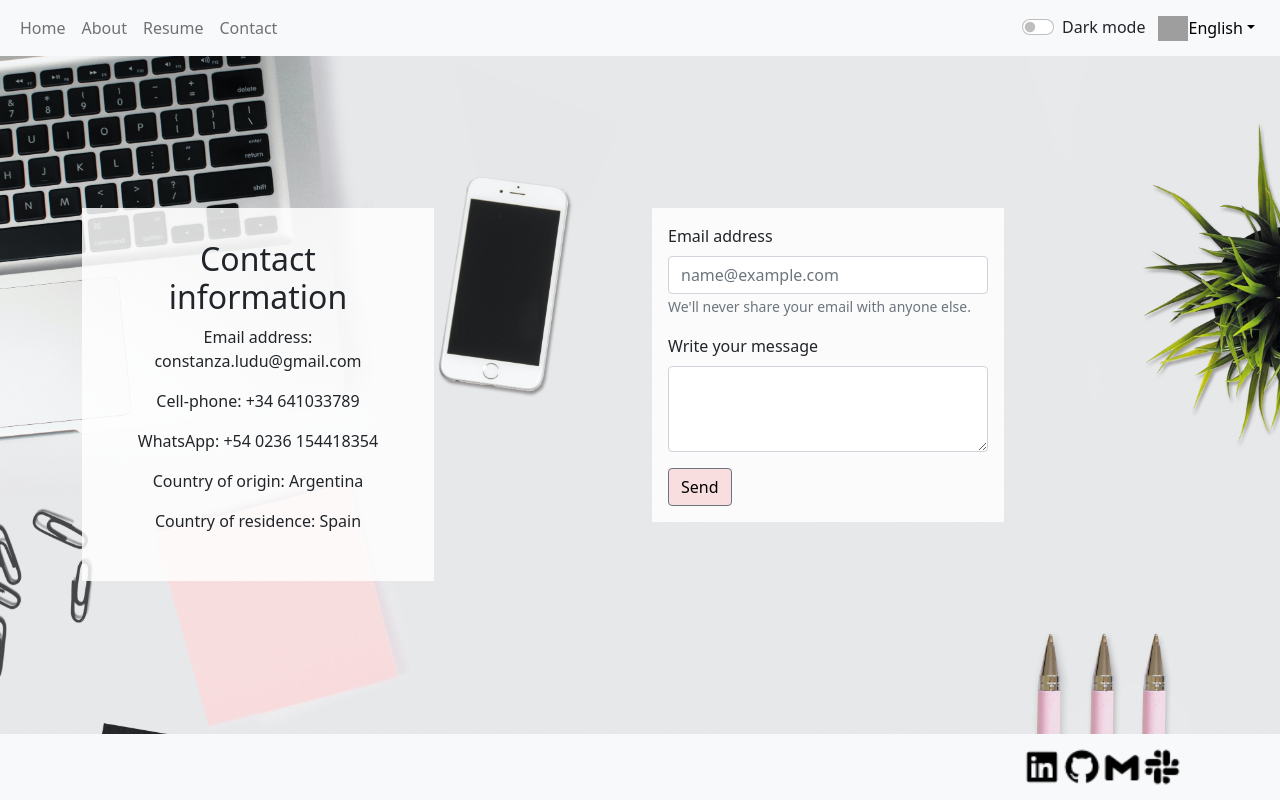
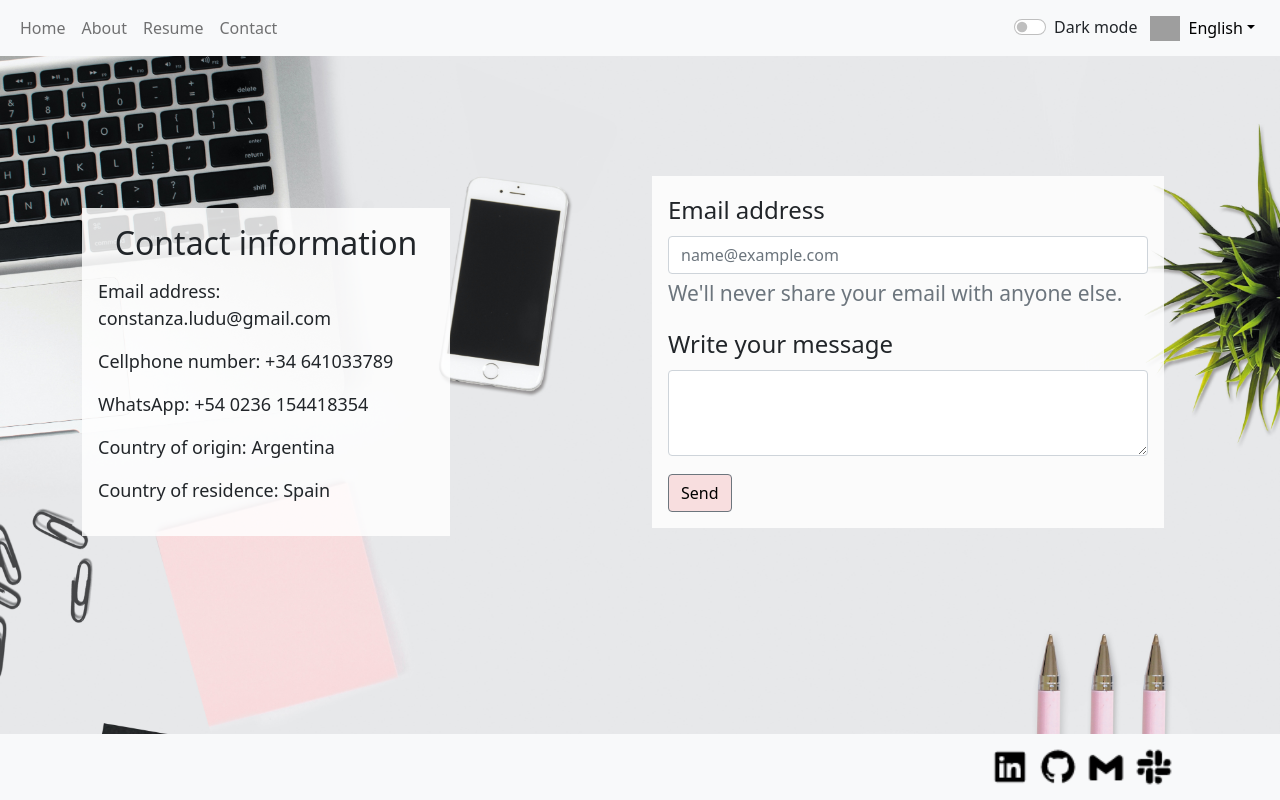
Before and after one commit to constanzaludu/my-resume, a React (Create React App) app: page /contact in a window 1280 px wide. Built offline with nearby package versions, Linux system fonts and the light colour scheme; grey boxes are pictures that could not be loaded.

Commit message:
Cambios en las vistas con media queries

```diff
--- a/src/Components/Header/NavBar.css
+++ b/src/Components/Header/NavBar.css
@@ -18,7 +18,10 @@ img {
     background-color: #F8DEDF !important;
     border-color:  #F8DEDF !important;
 }
-
+.active{
+    color:rgb(252, 164, 215) !important;
+    font-weight: bold;
+}
 @media (min-width: 991px) {
     .NavigationBar {
        display: flex;
--- a/src/Components/Header/NavBar.jsx
+++ b/src/Components/Header/NavBar.jsx
@@ -40,10 +40,10 @@ const NavBar = () => {
               style={{ maxHeight: "160px" }}
               navbarScroll
             >
-              <Nav.Link href="/">Home</Nav.Link>
-              <Nav.Link href="/about">About</Nav.Link>
-              <Nav.Link href="/resume">Resume</Nav.Link>
-              <Nav.Link href="/contact">Contact</Nav.Link>
+              <Nav.Link activeClassName="active" href="/">Home</Nav.Link>
+              <Nav.Link activeClassName="active" href="/about">About</Nav.Link>
+              <Nav.Link activeClassName="active" href="/resume">Resume</Nav.Link>
+              <Nav.Link activeClassName="active" href="/contact">Contact</Nav.Link>
             </Nav>
           </Navbar.Collapse>
         </Container>
--- a/src/Components/Main/About/AboutMe.css
+++ b/src/Components/Main/About/AboutMe.css
@@ -1,8 +1,12 @@
 .div-contenedor {
-    margin-top: 10px;
-    padding: 0.5rem;
+    padding: 0.3rem 0.5rem 0rem 0.5rem;
+    width: 18rem;
     background-color: rgba(255, 255, 255, 0.493);
-    margin-bottom: 5rem;
+    margin-top: 2rem;
+    margin-bottom: 4rem;
+}
+h2{
+    margin-bottom: 1rem;
 }
 img{
     padding-right: 0;
@@ -11,11 +15,13 @@ img{
 @media (min-width: 740px) {
    .div-contenedor {
     height: auto;
+    width: 45rem;
    }
 }
- @media (min-width: 1300px) {
+ @media (min-width: 1600px) {
     .div-contenedor {
-        margin-top: 6rem;
+        margin-top: 5rem;
+        width: 45rem;
         font-size: 1.2rem;
     }
  }
--- a/src/Components/Main/About/AboutMe.jsx
+++ b/src/Components/Main/About/AboutMe.jsx
@@ -7,7 +7,6 @@ const SobreMi = () => {
     <>
       <div className="div-contenedor">
         <h2>About me</h2>
-        <br/>
         <h5>Who am I?</h5>
         <p>
           My name is Constanza Luduena. I consider myself a very curious person
@@ -37,7 +36,7 @@ const SobreMi = () => {
         <p>
           In 2021, I decided to broaden my horizons and embark on a journey I
           had been very keen on for quite a while: <strong>Full Stack development</strong> at
-          Numen Academy. An appropiate decision I am delighted about.
+          Numen Academy. A very appropiate decision I am delighted about.
         </p>
       </div>
     </>
--- a/src/Components/Main/About/Card.css
+++ b/src/Components/Main/About/Card.css
@@ -1,6 +1,9 @@
 .tarjeta{
     padding: 0.5rem;
     width: 18rem;
+}
+img{
+    margin-right: 0.5rem;
 }
 .boton:hover {
     background-color: #F8DEDF !important;
@@ -12,8 +15,8 @@
     }
  }
 
- @media (min-width: 1300px) {
+ @media (min-width: 1600px) {
     .tarjeta {
-        margin-top: 14rem;
+        margin-top: 10rem;
     }
  }
--- a/src/Components/Main/Contact/Contact-form/Contact-form.css
+++ b/src/Components/Main/Contact/Contact-form/Contact-form.css
@@ -1,12 +1,15 @@
 .contenedor-contact{
     padding: 1rem;
     background-color: rgba(255, 255, 255, 0.836);
-    margin-top: 1.5rem;
+    margin-top: 1rem;
     margin-bottom: 4.5rem !important;
 }
 .boton-send{
     background-color: #F8DEDF !important;
     color: black !important;
+}
+.my-text-area{
+    max-height: calc(1em * 1.5 * 7);
 }
 
 
@@ -14,13 +17,17 @@
     .contenedor-contact {
         width: 22rem;
         margin-top: 8rem;
+        margin-top: 6rem !important;
+        width: 32rem !important;
+        font-size: x-large;
     }
  }
 
- @media (min-width: 1400px) {
+ @media (min-width: 1600px) {
     .contenedor-contact {
-        width: 28rem;
-        margin-top: 20rem;
-        font-size: 1.5rem;
+        width: 40rem !important;
+        height: auto;
+        margin-top: 9rem !important;
+        font-size: x-large;
     }
  }
--- a/src/Components/Main/Contact/Contact-form/Contact-form.jsx
+++ b/src/Components/Main/Contact/Contact-form/Contact-form.jsx
@@ -15,7 +15,7 @@ const ContactForm = () => {
             </Form.Group>
             <Form.Group className="mb-3" controlId="exampleForm.ControlTextarea1">
                 <Form.Label>Write your message</Form.Label>
-                <Form.Control as="textarea" rows={3} />
+                <Form.Control className="my-text-area" as="textarea" rows={3} />
             </Form.Group>
             <Button className='boton-send' variant="outline-secondary" type="submit">
                 Send
--- a/src/Components/Main/Contact/Contact-info/Contact-info.css
+++ b/src/Components/Main/Contact/Contact-info/Contact-info.css
@@ -1,21 +1,20 @@
 .container-contact{
-    margin-bottom: 1rem;
-    width: 18rem;
     background-color: rgba(255, 255, 255, 0.836);
-    text-align: center;
-    padding: 2rem;
+    text-align: left;
+    padding: 1rem;
 }
 @media (min-width: 740px) {
     .container-contact {
-        width: 22rem;
+        width: 23rem !important;
         margin-top: 8rem;
+        font-size: large;
     }
  }
 
- @media (min-width: 1400px) {
+ @media (min-width: 1600px) {
     .container-contact {
         width: 28rem;
-        margin-top: 20rem;
-        font-size: 1.5rem;
+        margin-top: 10rem;
+        font-size: large;
     }
  }
--- a/src/Components/Main/Contact/Contact-info/Contact-info.jsx
+++ b/src/Components/Main/Contact/Contact-info/Contact-info.jsx
@@ -5,9 +5,9 @@ const ContactInfo = () => {
     return (
         <>
         <div className="container-contact">
-            <h2>Contact information</h2>
+            <h2 className="text-center">Contact information</h2>
             <p>Email address: constanza.ludu@gmail.com</p>
-            <p>Cell-phone: +34 641033789</p>
+            <p>Cellphone number: +34 641033789</p>
             <p>WhatsApp: +54 0236 154418354</p>
             <p>Country of origin: Argentina</p>
             <p>Country of residence: Spain</p>
--- a/src/Components/Main/Home/Home.css
+++ b/src/Components/Main/Home/Home.css
@@ -23,3 +23,9 @@
     height: 100%;
 }
 }
+@media (min-width: 1600px) {
+    .Intro{
+        font-size: x-large;
+    }
+
+    }
--- a/src/Components/Main/Resume/Resume.css
+++ b/src/Components/Main/Resume/Resume.css
@@ -1,4 +1,13 @@
+.container-title{
+    background-color: rgba(255, 255, 255, 0.836);
+    padding: 0.5rem 0.5rem 0.5rem 0.5rem;
+}
 .container-edu{
-    padding: 0.5rem;
     background-color: rgba(255, 255, 255, 0.836);
+    padding: 0.5rem 0.5rem 0rem 0.5rem;
 }
+
+.mi-contenedor{
+    margin-bottom: 5rem;
+
+}
--- a/src/Components/Main/Resume/Resume.jsx
+++ b/src/Components/Main/Resume/Resume.jsx
@@ -5,8 +5,8 @@ import { Container, Table, Badge } from "react-bootstrap";
 const Resume = () => {
   return (
     <>
-      <Container>
-        <h3 className="container-edu">My resume</h3>
+      <Container className="mi-contenedor">
+        <h3 className="container-title">My resume</h3>
         <br />
         <div className="container-edu">
           <Table responsive="sm">
```
Also changed, not shown: 1 other file (tests, documents, lock files or other folders).
